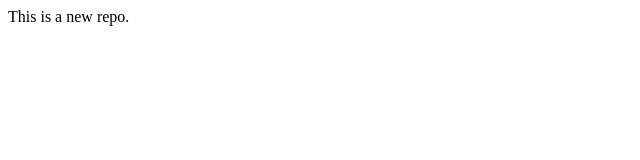
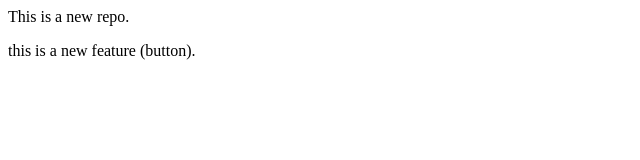
Before and after one commit to ms-roshni/localRepo, a plain HTML site: page index.html in a window 1280 px wide. Shown: the whole page, without its empty margins (0-640 px from the left). Drawn offline with Linux system fonts and the light colour scheme.

```diff
--- a/index.html
+++ b/index.html
@@ -1 +1,2 @@
 <p>This is a new repo.</p>
+<p>this is a new feature (button).</p>
```
